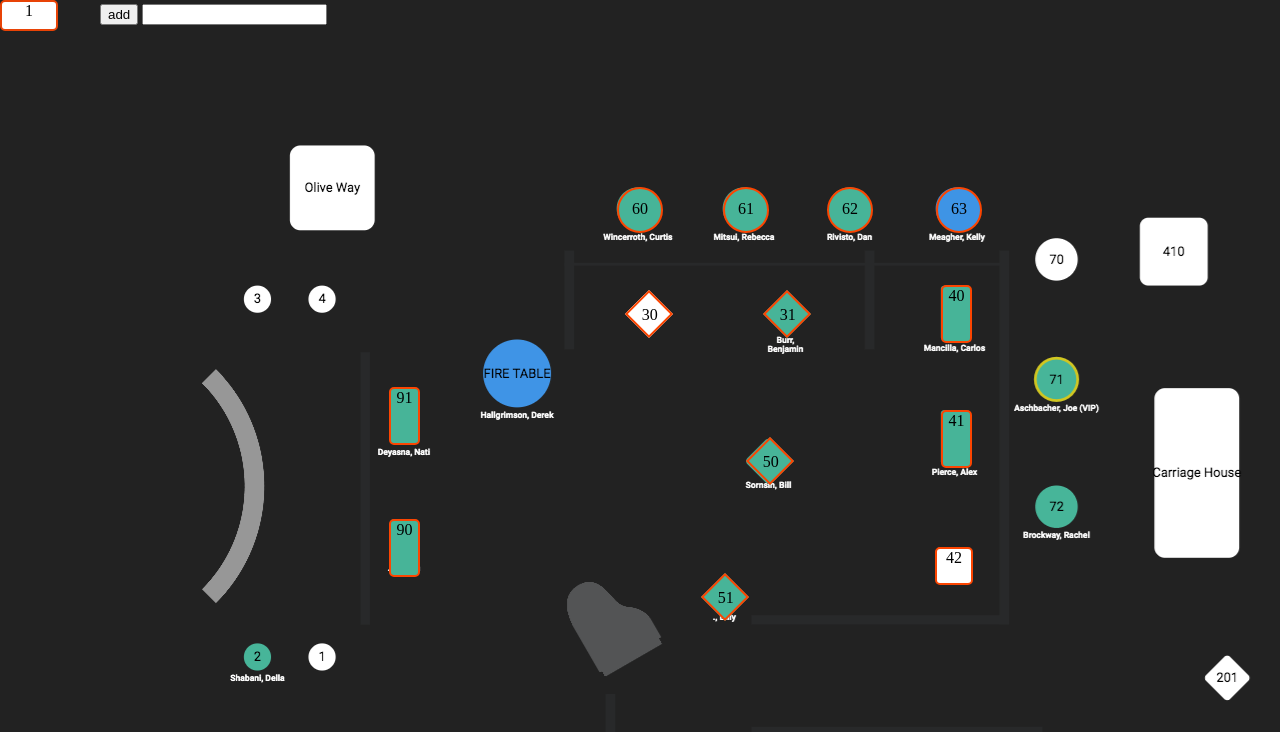
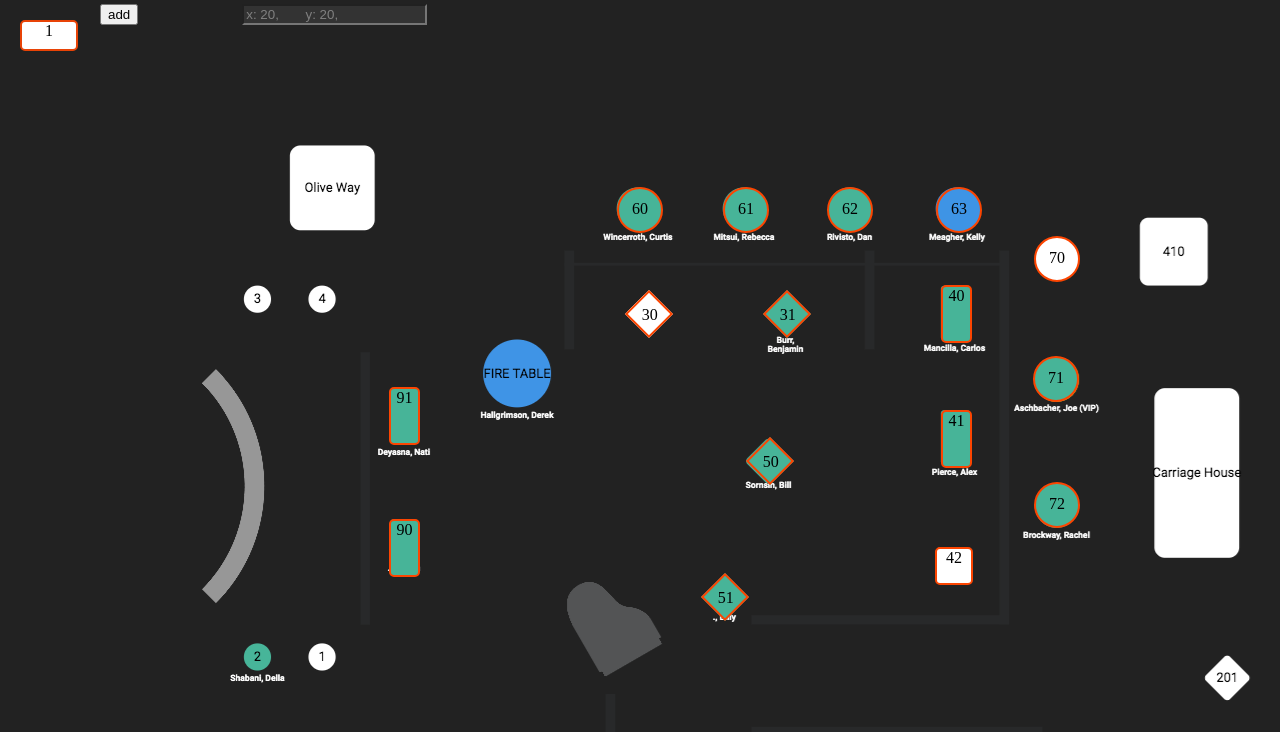
Before and after one commit to daveclay/elgaucho, a plain HTML site: page tables.html in a window 1280 px wide. Both pictures are taken after a click on the button "add". Shown: the top 732 px of the page. Drawn offline with Linux system fonts and the light colour scheme.

Commit message:
Add button adds table in view

```diff
--- a/tables.html
+++ b/tables.html
@@ -96,10 +96,10 @@
 <body>
 <div id="container">
     <img src="./gaucho-seating-blank.png">
-    <div style="position: absolute; top: 4px; left: 100px;">
-        <button id="addTable">add</button>
-        <input type="text" id="coords" width="8">
-    </div>
+</div>
+<div style="position: fixed; top: 4px; left: 100px;">
+    <button id="addTable">add</button>
+    <input type="text" id="coords" readonly width="8" style="margin-left: 100px; background-color: #333333; color: gray">
 </div>
 </body>
 <script type="application/ecmascript">
@@ -167,6 +167,18 @@
             y: 580,
             style: "diamond-table green-table"
         },
+        table70: {
+            x: 1034,	y: 236,
+            style: "round-table white-table"
+        },
+        table71: {
+            x: 1033,	y: 356,
+            style: "round-table green-table"
+        },
+        table72: {
+            x: 1034,	y: 482,
+            style: "round-table green-table"
+        },
         table90: {
             x: 389,	y: 519,
             style: "long-rect-table green-table"
@@ -191,13 +203,24 @@
 
     const addTable = document.getElementById("addTable");
     addTable.addEventListener("click", e => {
+        let translateTo = {
+            x: window.scrollX + 20,
+            y: window.scrollY + 20
+        };
         let newTableConfig = {
             x: 0, y: 0, style: "wide-rect-table white-table"
         };
-        let id = "1"
+        if (lastDraggedItem) {
+            let config = tables[lastDraggedItem.getAttribute("id")];
+            newTableConfig.style = config.style;
+            translateTo.x = config.x + 20;
+            translateTo.y = config.y + 20;
+        }
+        tables["table1"] = newTableConfig
+        let newEl = createTable("table1", newTableConfig)
 
-        tables["table1"] = newTableConfig
-        createTable("table1", newTableConfig)
+        // now transform to the mouse
+        setTranslate(translateTo.x, translateTo.y, newEl);
     })
 
     const coords = document.getElementById("coords");
@@ -222,6 +245,8 @@
         config.yOffset = 0;
 
         container.appendChild(tableEl);
+
+        return tableEl;
     }
 
     for (const [tableId, config] of Object.entries(tables)) {
@@ -231,6 +256,7 @@
     let currentX;
     let currentY;
     let currentDraggedItem;
+    let lastDraggedItem;
 
     container.addEventListener("touchstart", dragStart, false);
     container.addEventListener("touchend", dragEnd, false);
@@ -280,6 +306,7 @@
 
     function dragEnd(e) {
         if (currentDraggedItem) {
+            lastDraggedItem = currentDraggedItem;
             let config = tables[currentDraggedItem.getAttribute("id")];
             if (config) {
                 config.initialX = currentX;
```
